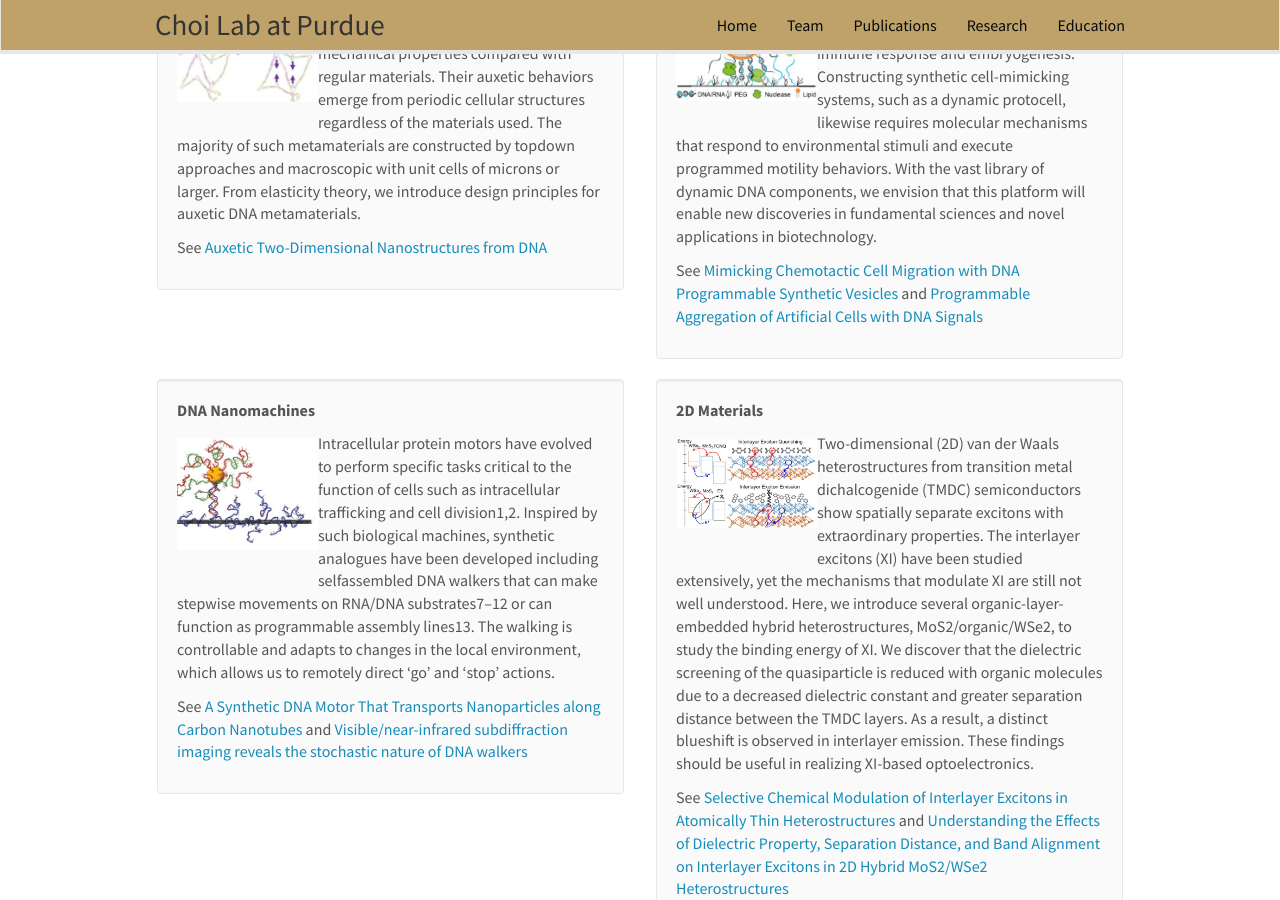
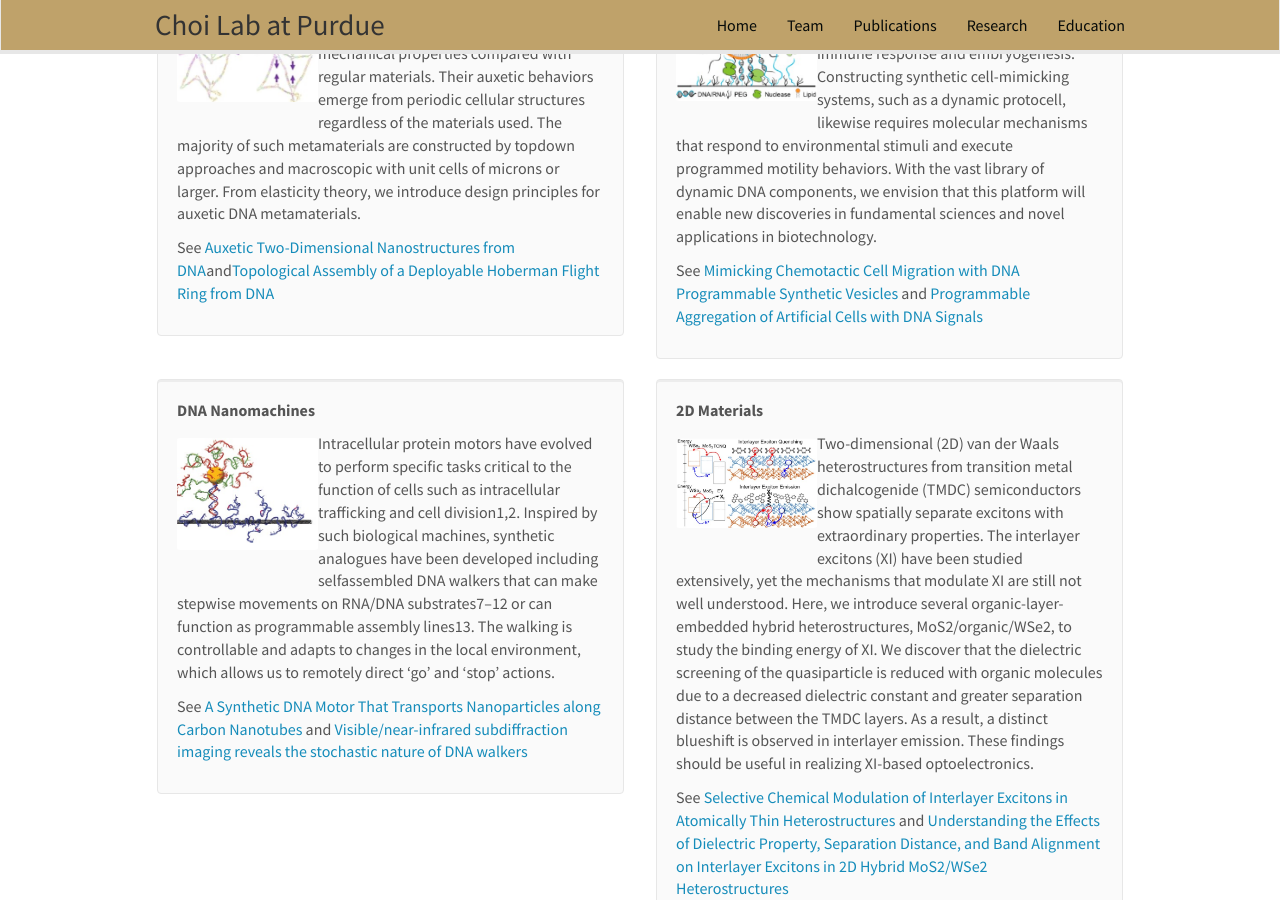
Before and after one commit to choidnalab/choidnalab.github.io, a Jekyll site: the page built from _pages/research.md, in a window 1280 px wide and 900 px high, scrolled down 515 px. Built offline with Jekyll 4.4.1, drawn with Linux system fonts in a browser that asks for light colours; nearby versions of some CDN libraries.

Commit message:
Update research_highlights.yml

```diff
--- a/_data/research_highlights.yml
+++ b/_data/research_highlights.yml
@@ -6,7 +6,7 @@
     url:
     display:
   highlight: 1
-  news2: See [Auxetic Two-Dimensional Nanostructures from DNA](https://onlinelibrary.wiley.com/doi/abs/10.1002/anie.202014729)
+  news2: See [Auxetic Two-Dimensional Nanostructures from DNA](https://onlinelibrary.wiley.com/doi/abs/10.1002/anie.202014729)and[Topological Assembly of a Deployable Hoberman Flight Ring from DNA](https://onlinelibrary.wiley.com/doi/abs/10.1002/smll.202007069)
 
 - title: "Synthetic Biomaterials"
   image: 2_1.jpg
```
